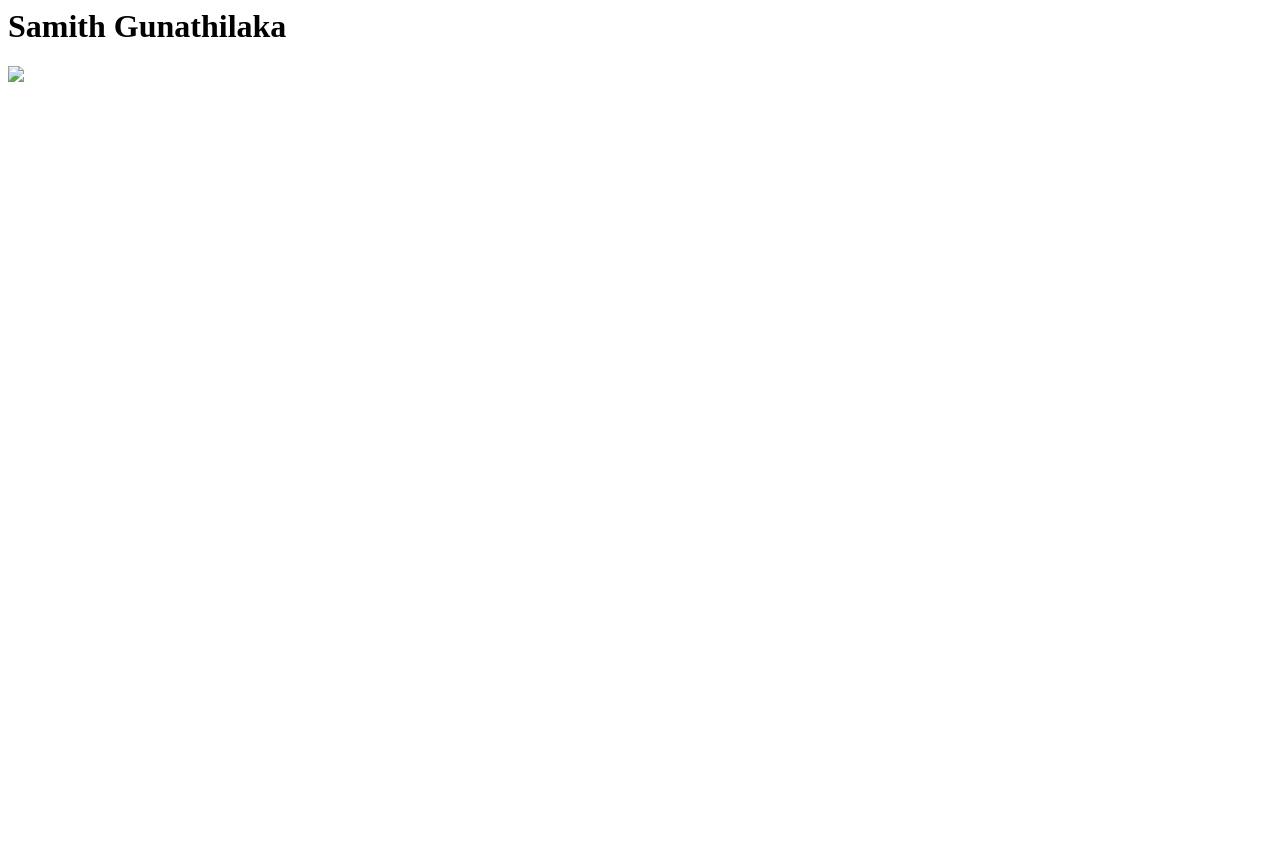
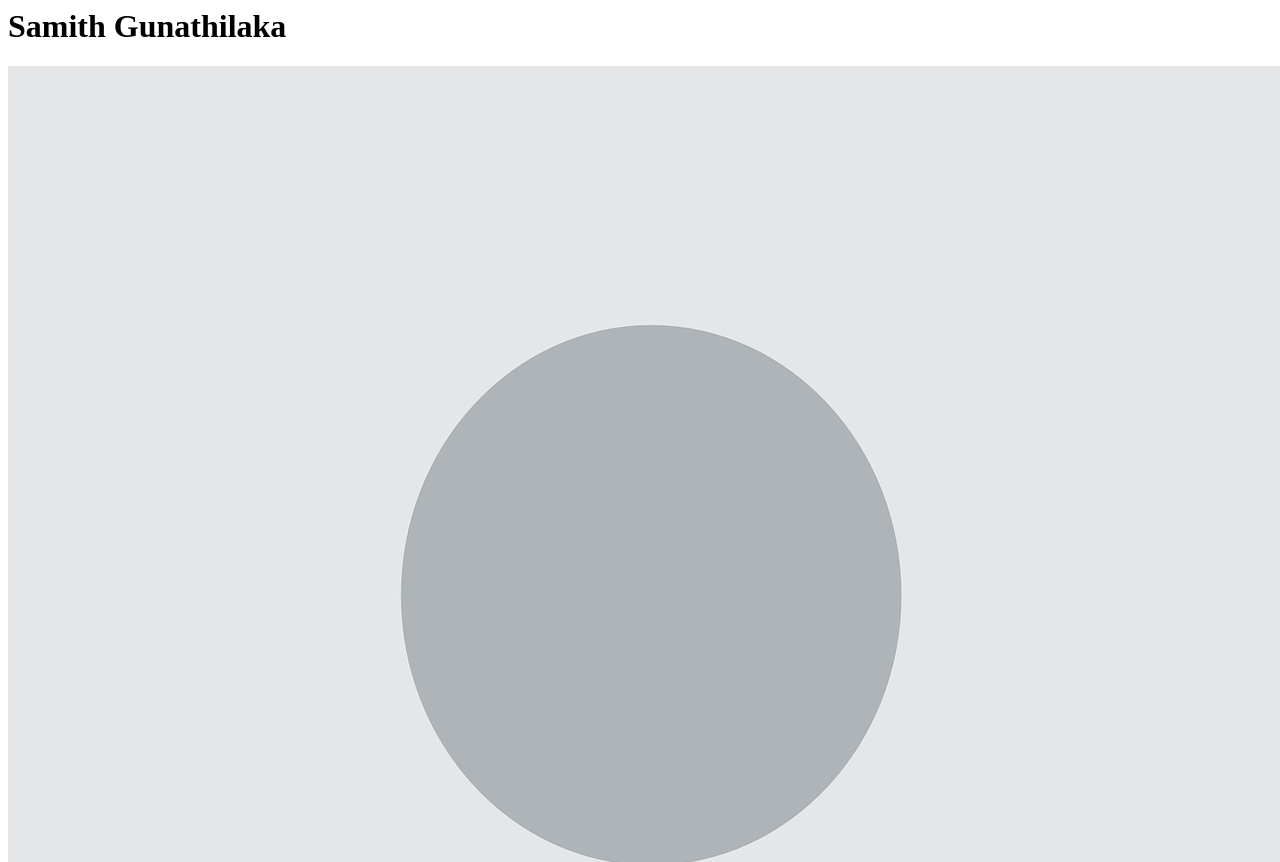
Before and after one commit to Samithgunathilaka/samithg.github.io, a plain HTML site: page index.html in a window 1280 px wide. Shown: the top 862 px of the page. Before the commit the page ends 800 px from the top, so only its background shows below. Drawn offline with Linux system fonts and the light colour scheme.

Commit message:
Update index.html

```diff
--- a/index.html
+++ b/index.html
@@ -1,5 +1,5 @@
 <html>
 <h1>Samith Gunathilaka</h1>
-<img src=".profile.png"/>
+<img src="./profile.png"/>
 
 </html>
```
